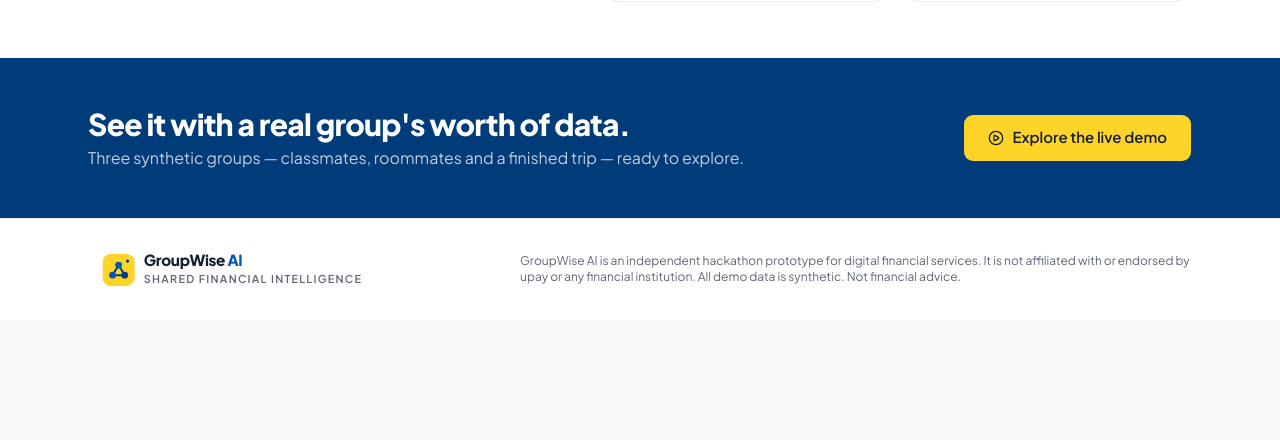
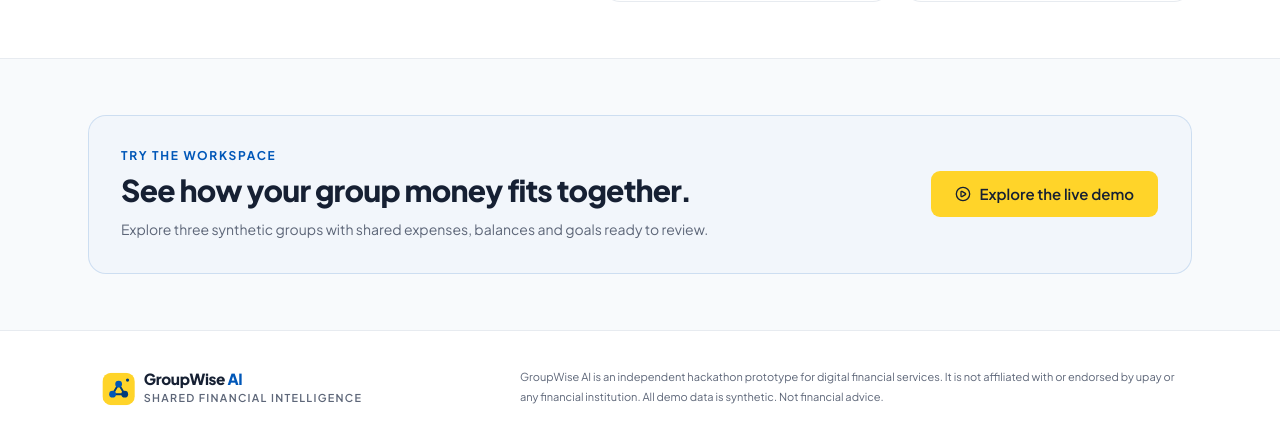
Before and after one commit to munyimJR/groupwise_ai, a Next.js app in the folder frontend/: page / in a window 1280 px wide. Shown: the part 2065-2505 px from the top of the page. Before the commit the page ends 2385 px from the top, so only its background shows below. Built offline with nearby package versions, Linux system fonts and the light colour scheme; no server answers.

Commit message:
Refine landing call to action and footer

```diff
--- a/frontend/src/app/page.tsx
+++ b/frontend/src/app/page.tsx
@@ -206,27 +206,30 @@ export default function LandingPage() {
           </div>
         </section>
 
-        <section className="bg-brand-blue-deep text-white">
-          <div className="mx-auto flex max-w-6xl flex-col items-start gap-5 px-4 py-12 sm:px-6 lg:flex-row lg:items-center lg:justify-between">
-            <div>
-              <h2 className="text-2xl font-extrabold text-white sm:text-3xl">See it with a real group&apos;s worth of data.</h2>
-              <p className="mt-1 text-white/75">Three synthetic groups — classmates, roommates and a finished trip — ready to explore.</p>
+        <section className="border-t border-line bg-surface">
+          <div className="mx-auto max-w-6xl px-4 py-14 sm:px-6">
+            <div className="grid gap-7 rounded-2xl border border-brand-blue/15 bg-brand-blue-soft/40 p-6 sm:p-8 lg:grid-cols-[1fr_auto] lg:items-center">
+              <div className="max-w-2xl">
+                <p className="text-xs font-bold uppercase tracking-[0.14em] text-brand-blue">Try the workspace</p>
+                <h2 className="mt-2 text-2xl font-extrabold leading-tight text-ink sm:text-3xl">See how your group money fits together.</h2>
+                <p className="mt-2 text-sm leading-6 text-ink-muted">Explore three synthetic groups with shared expenses, balances and goals ready to review.</p>
               </div>
               {status === "authenticated" ? (
                 <LinkButton href="/groups" size="lg">
-                Open my dashboard
+                  Open my dashboard <ArrowRight className="size-4" aria-hidden />
                 </LinkButton>
               ) : (
                 <DemoButton />
               )}
             </div>
+          </div>
         </section>
       </main>
 
       <footer className="border-t border-line bg-white">
-        <div className="mx-auto flex max-w-6xl flex-col gap-3 px-4 py-8 text-xs text-ink-muted sm:px-6 md:flex-row md:items-center md:justify-between">
+        <div className="mx-auto flex max-w-6xl flex-col gap-5 px-4 py-9 sm:px-6 md:flex-row md:items-end md:justify-between">
           <Logo className="scale-90" />
-          <p className="max-w-2xl">
+          <p className="max-w-2xl text-[11px] leading-5 text-ink-muted">
             GroupWise AI is an independent hackathon prototype for digital financial services. It is not affiliated with or endorsed by upay or
             any financial institution. All demo data is synthetic. Not financial advice.
           </p>
```
Also changed, not shown: 1 other file (tests, documents, lock files or other folders). Lines whose indentation alone changed are shown as unchanged.
